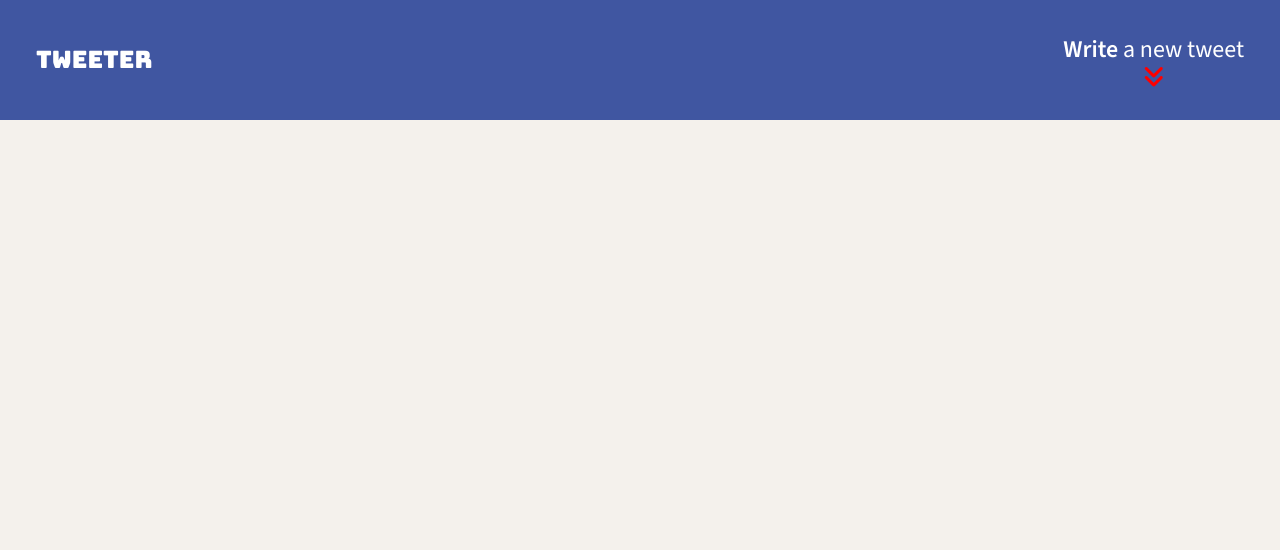
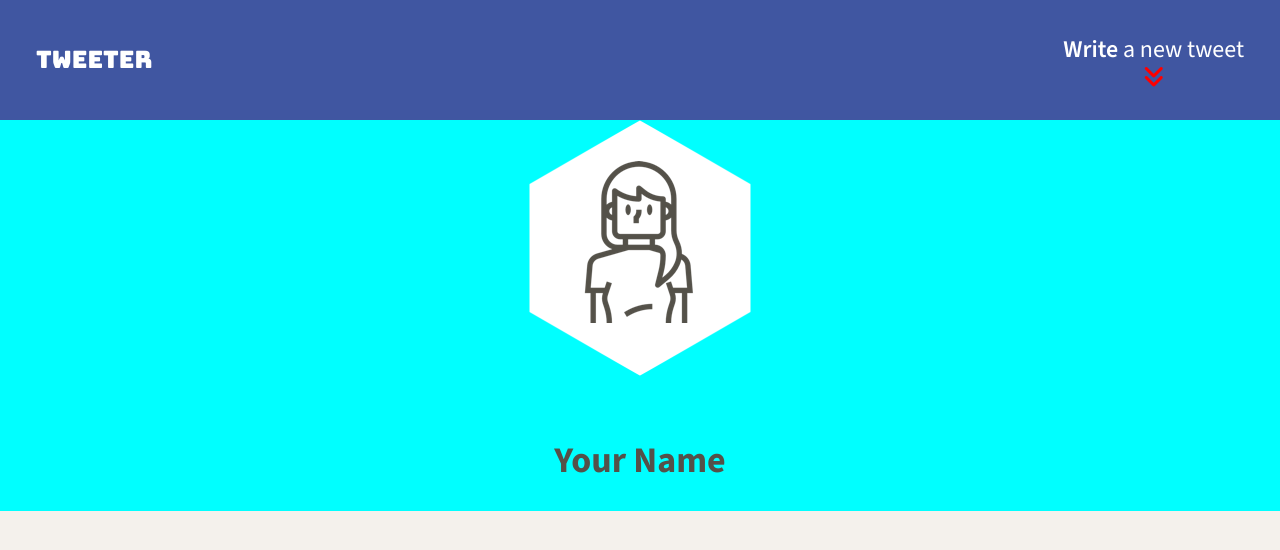
Before and after one commit to Taomosquito/tweeter, a website: page public/index.html in a window 1280 px wide. Drawn offline with nearby package versions, Linux system fonts and the light colour scheme.

Commit message:
manage header file first iteration commit so can add images using website from main system

```diff
--- a/public/index.html
+++ b/public/index.html
@@ -15,6 +15,7 @@
     <!-- App CSS -->
     <link rel="stylesheet" href="/styles/layout.css" type="text/css" />
     <link rel="stylesheet" href="/styles/nav.css" type="text/css" />
+    <link rel="stylesheet" href="/styles/header.css" type="text/css" />
 
     <!-- External JS -->
     <script src="https://ajax.googleapis.com/ajax/libs/jquery/3.4.1/jquery.min.js"></script>
@@ -31,13 +32,18 @@
           <div><span id="titleWord">Write</span> a new tweet</div>
           <i class="fa-solid fa-angles-down"></i>
     </nav>
+    <header>
+      <div>
+        <img src="/images/profile-hex.png">
+      </div>
+      <br>
+      <div>
+        <h2>Your Name</h2>
+      </div>
+    </header>
 
     <!-- Page-specific (main) content here -->
     <main class="container">
-      <div>
-      </div>
-      <div>
-      </div>
     </main>
   </body>
 </html>
--- /dev/null
+++ b/public/styles/header.css
@@ -0,0 +1,8 @@
+header {
+  display: flex;
+  width: 100%;
+  flex-direction: column;
+  justify-content: center;
+  align-items: center;
+  background-color:#00FFFF;
+}
--- a/public/styles/layout.css
+++ b/public/styles/layout.css
@@ -20,17 +20,9 @@ body {
   font-size: 24px;
   font-family: "Source Sans 3", Sans-Serif;
   font-weight: 300;
+  padding-top: 120px;
 }
 
-/* prepared this so fonts are easily available for when they are needed
- *
- * p {
- *  font-family: "Source Sans 3", Sans-Serif;
- *  font-weight: 600;
- * }
- *
- * REMOVE THIS COMMENTING OUT WHEN LISTED IN INSTRUCTIONS.
- */
 
 
 /*
--- a/public/styles/nav.css
+++ b/public/styles/nav.css
@@ -6,6 +6,8 @@ nav {
   display:flex;
   justify-content: space-between;
   font-family: "Bungee", sans-serif;
+  position: fixed;
+  top: 0;
 }
 
 nav span {
--- a/server/data-files/initial-tweets.json
+++ b/server/data-files/initial-tweets.json
@@ -8,7 +8,7 @@
     "content": {
       "text": "If I have seen further it is by standing on the shoulders of giants"
     },
-    "created_at": 1719891621972
+    "created_at": 1719938957384
   },
   {
     "user": {
@@ -19,6 +19,6 @@
     "content": {
       "text": "Je pense , donc je suis"
     },
-    "created_at": 1719978021972
+    "created_at": 1720025357384
   }
 ]
```
